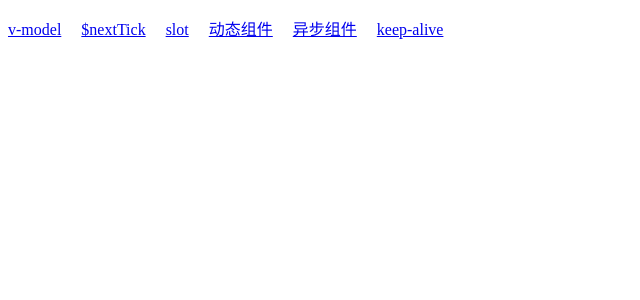
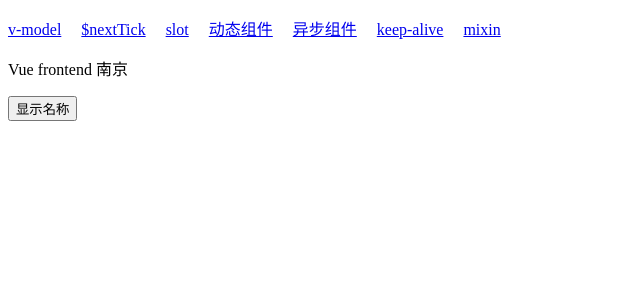
Before and after one commit to levid-gc/vue-playground, a Vue app: page /#/mixin in a window 1280 px wide. Shown: the top 300 px of the page, without its empty margins (0-640 px from the left). Built offline with nearby package versions, Linux system fonts and the light colour scheme.

Commit message:
feat: add mixin page

```diff
--- a/src/App.vue
+++ b/src/App.vue
@@ -7,6 +7,7 @@
       <router-link to="/dynamic-component">动态组件</router-link>
       <router-link to="/async-component">异步组件</router-link>
       <router-link to="/keep-alive">keep-alive</router-link>
+      <router-link to="/mixin">mixin</router-link>
     </p>
     <router-view></router-view>
   </div>
--- /dev/null
+++ b/src/components/VMixin/VMixin.ts
@@ -0,0 +1,18 @@
+import { Vue, Component } from 'vue-property-decorator';
+
+@Component
+class VMixin extends Vue {
+  [x: string]: any;
+
+  city = '南京';
+
+  mounted() {
+    console.log('mixin mounted', this.name);
+  }
+
+  showName() {
+    console.log(this.name);
+  }
+}
+
+export default VMixin;
--- /dev/null
+++ b/src/components/VMixin/VMixinDemo.vue
@@ -0,0 +1,25 @@
+<template>
+  <div>
+    <p>{{ name }} {{ major }} {{ city }}</p>
+    <button @click="showName">显示名称</button>
+  </div>
+</template>
+
+<script>
+import { Component, Mixins } from 'vue-property-decorator';
+
+import VMixin from './VMixin';
+
+@Component
+class VMixinDemo extends Mixins(VMixin) {
+  name = 'Vue';
+
+  major = 'frontend';
+
+  mounted() {
+    console.log('component mounted', this.name);
+  }
+}
+
+export default VMixinDemo;
+</script>
--- a/src/routes.ts
+++ b/src/routes.ts
@@ -4,6 +4,7 @@ import VSlotDemo from './components/VSlot/VSlotDemo.vue';
 import VDynamicComponentDemo from './components/VDynamicComponent/VDynamicComponentDemo.vue';
 import VAsyncComponentDemo from './components/VAsyncComponent/VAsyncComponentDemo.vue';
 import VKeepAliveDemo from './components/VKeepAlive/VKeepAliveDemo.vue';
+import VMixinDemo from './components/VMixin/VMixinDemo.vue';
 
 const routes = [
   { path: '/v-model', component: VModelDemo },
@@ -12,6 +13,7 @@ const routes = [
   { path: '/dynamic-component', component: VDynamicComponentDemo },
   { path: '/async-component', component: VAsyncComponentDemo },
   { path: '/keep-alive', component: VKeepAliveDemo },
+  { path: '/mixin', component: VMixinDemo },
 ];
 
 export default routes;
```
Also changed, not shown: 1 other file (tests, documents, lock files or other folders).
